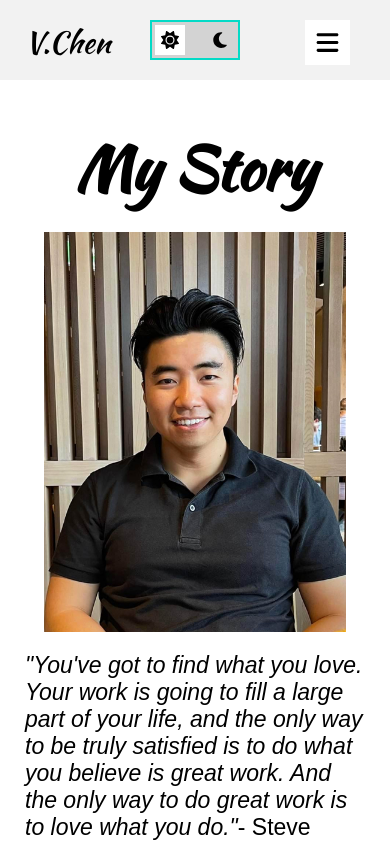
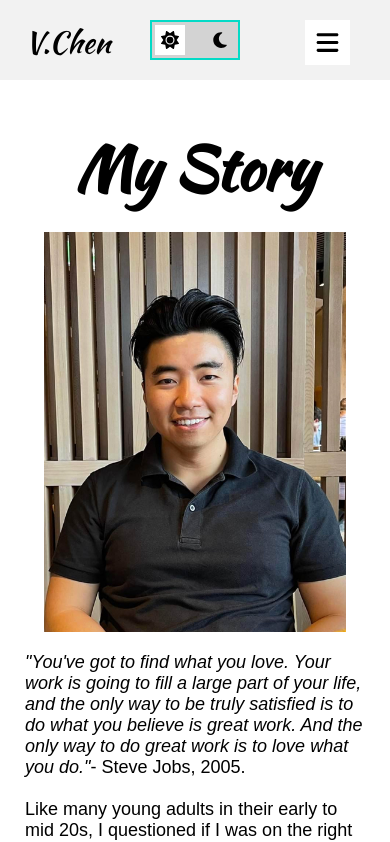
Before and after one commit to VincentChen6345/personal-portfolio, a React (Create React App) app: page /my-story in a window 390 px wide. Shown: the top 842 px of the page. Built offline with nearby package versions, Linux system fonts and the light colour scheme.

Commit message:
my story font size

```diff
--- a/src/components/MyStory.css
+++ b/src/components/MyStory.css
@@ -39,3 +39,8 @@
     margin-top: 0;
   }
 }
+@media only screen and (max-width: 766px) {
+  .my-story-section {
+    font-size: 18px;
+  }
+}
```
